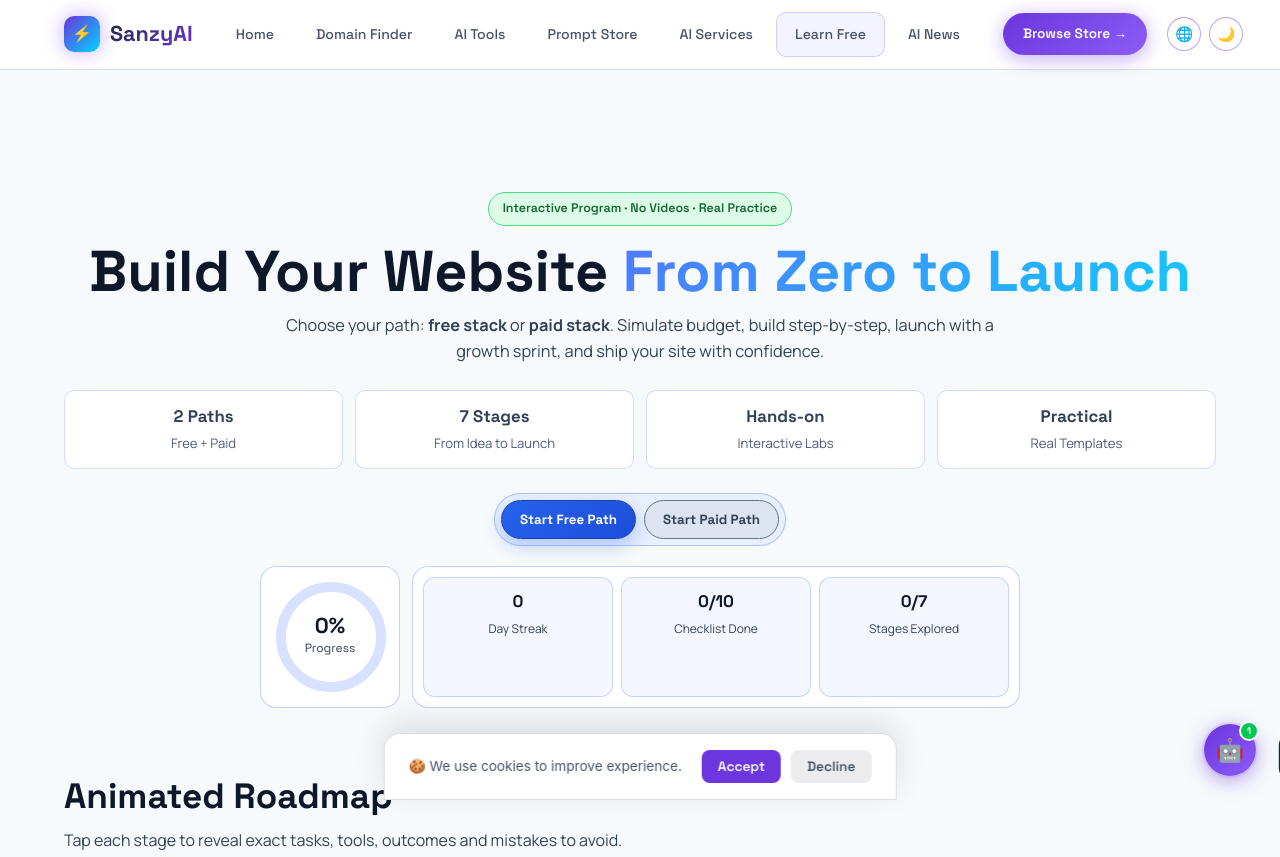
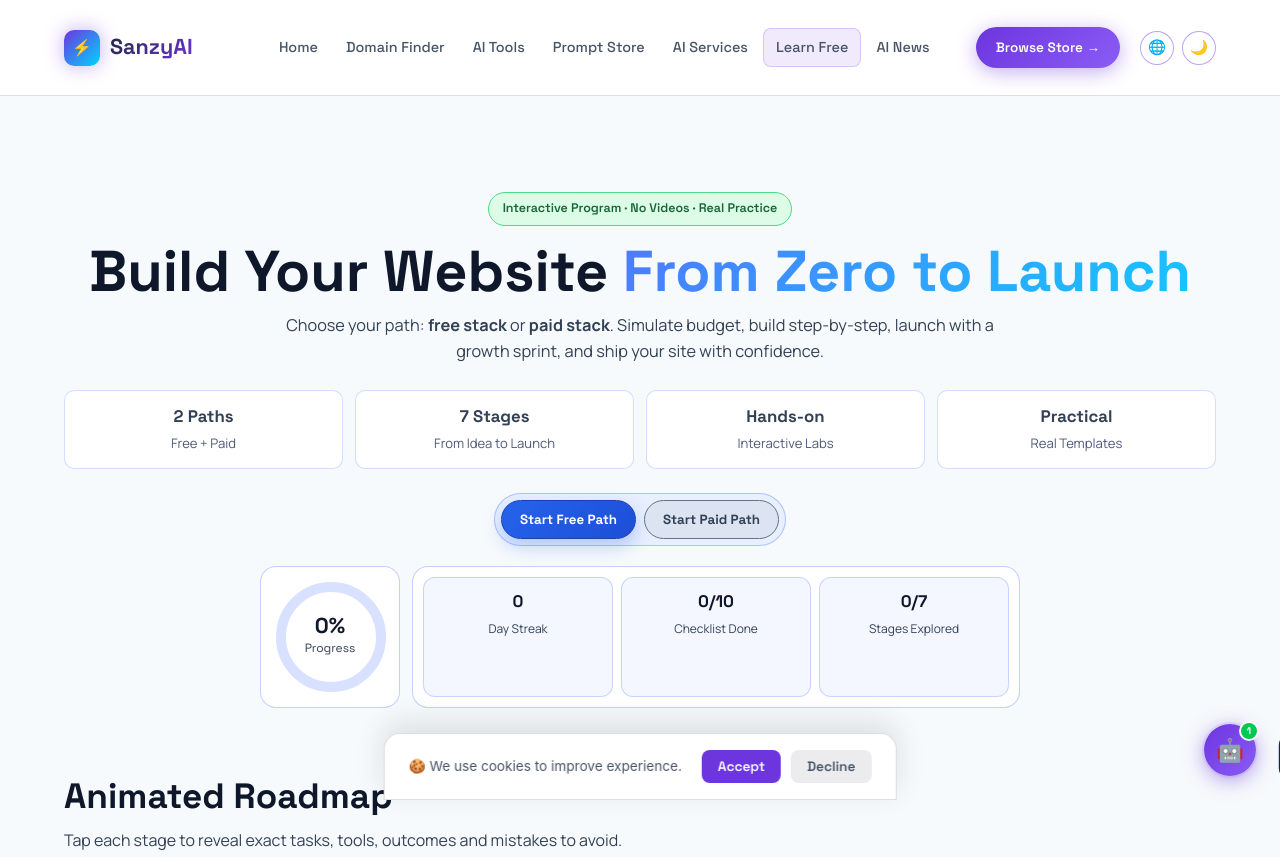
Before and after one commit to Prem736raj/sanzyai, a website built with Vite: page learn-free.html in a window 1280 px wide. Shown: the top 857 px of the page. Built offline with nearby package versions, Linux system fonts and the light colour scheme; no server answers.

Commit message:
Revert "fix: aggressively standardize navbar and container width across all pages by removing local overrides and using !important flags"
This reverts commit 841a0593293024bf6b10057374c4f55f86ce73cd.

```diff
--- a/src/ai-tools.css
+++ b/src/ai-tools.css
@@ -56,7 +56,7 @@
 /* ============================================
    UTILITIES
 ============================================ */
-
+.container { max-width: 1200px; margin: 0 auto; padding: 0 24px; }
 .gradient-text {
     background: var(--gradient);
     -webkit-background-clip: text;
--- a/src/blog.css
+++ b/src/blog.css
@@ -38,7 +38,10 @@
     line-height: 1.65;
 }
 
-
+.container { max-width: 1200px;
+    margin: 0 auto;
+    padding: 0 20px;
+}
 
 .gradient-text {
     background: linear-gradient(135deg, var(--news-cyan), var(--news-lime));
@@ -48,21 +51,56 @@
 }
 
 
+.nav-menu a {
+    text-decoration: none;
+    color: var(--news-muted);
+    font-family: 'Space Grotesk', sans-serif;
+    font-size: 0.88rem;
+    font-weight: 600;
+    padding: 8px 11px;
+    border-radius: 999px;
+    transition: var(--ease);
+}
+
+.nav-menu a:hover,
+.nav-menu a.active {
+    color: #f4fbff;
+    background: rgba(55, 227, 255, 0.12);
+}
 
 
+.hamburger span {
+    width: 22px;
+    height: 2px;
+    border-radius: 4px;
+    background: #dff3ff;
+}
 
 
+.mobile-nav.open {
+    display: block;
+}
 
+.mobile-nav ul {
+    list-style: none;
+    display: grid;
+    gap: 7px;
+}
 
+.mobile-nav a {
+    display: block;
+    text-decoration: none;
+    color: var(--news-muted);
+    padding: 10px 12px;
+    border-radius: 10px;
+    font-family: 'Space Grotesk', sans-serif;
+    font-weight: 600;
+}
 
-
-
-
-
-
-
-
-
+.mobile-nav a:hover {
+    color: #fff;
+    background: rgba(55, 227, 255, 0.14);
+}
 
 .breadcrumb {
     padding-top: 72px;
--- a/src/domain-finder.css
+++ b/src/domain-finder.css
@@ -60,7 +60,10 @@
 /* ============================================
    UTILITIES
 ============================================ */
-
+.container { max-width: 1200px;
+    margin: 0 auto;
+    padding: 0 24px;
+}
 
 .gradient-text {
     background: var(--gradient-primary);
--- a/src/globals.css
+++ b/src/globals.css
@@ -999,12 +999,11 @@
 }
 
 .navbar .container {
-    max-width: 1200px !important;
-    width: 100% !important;
-    margin: 0 auto !important;
-    padding: 0 24px !important;
-    box-sizing: border-box !important;
-    display: block !important;
+    max-width: 1200px;
+    width: 100%;
+    margin: 0 auto;
+    padding: 0 24px;
+    box-sizing: border-box;
 }
 
 .navbar-inner {
@@ -1047,39 +1046,37 @@
 
 /* Nav Menu */
 .nav-menu {
-    display: flex !important;
-    align-items: center !important;
-    gap: 4px !important;
-    list-style: none !important;
-    margin: 0 !important;
-    padding: 0 !important;
+    display: flex;
+    align-items: center;
+    gap: 2px;
+    list-style: none;
 }
 
 .nav-menu a {
-    display: block !important;
-    padding: 10px 18px !important;
-    color: rgba(255, 255, 255, 0.65) !important;
-    text-decoration: none !important;
-    font-family: 'Space Grotesk', sans-serif !important;
-    font-weight: 500 !important;
-    font-size: 0.88rem !important;
-    border-radius: 10px !important;
-    border: 1px solid transparent !important;
-    box-sizing: border-box !important;
-    white-space: nowrap !important;
-    transition: all 0.3s cubic-bezier(0.4, 0, 0.2, 1) !important;
-    position: relative !important;
+    display: block;
+    padding: 10px 18px;
+    color: rgba(255, 255, 255, 0.65);
+    text-decoration: none;
+    font-family: 'Space Grotesk', sans-serif;
+    font-weight: 500;
+    font-size: 0.88rem;
+    border-radius: 10px;
+    border: 1px solid transparent;
+    box-sizing: border-box;
+    white-space: nowrap;
+    transition: all 0.3s cubic-bezier(0.4, 0, 0.2, 1);
+    position: relative;
 }
 
 .nav-menu a:hover {
-    color: #fff !important;
-    background: rgba(108, 53, 222, 0.08) !important;
+    color: #fff;
+    background: rgba(108, 53, 222, 0.08);
 }
 
 .nav-menu a.active {
-    color: #fff !important;
-    background: rgba(120, 120, 255, 0.08) !important;
-    border: 1px solid rgba(120, 120, 255, 0.3) !important;
+    color: #fff;
+    background: rgba(120, 120, 255, 0.08);
+    border: 1px solid rgba(120, 120, 255, 0.3);
 }
 
 /* Nav Right */
--- a/src/learn-free.css
+++ b/src/learn-free.css
@@ -31,17 +31,42 @@
     padding-top: 72px;
 }
 
+.container { max-width: 1200px; margin: 0 auto; padding: 0 24px; }
 
+.nav-menu a {
+    color: var(--muted);
+    text-decoration: none;
+    font-family: var(--font-h);
+    font-size: 0.9rem;
+    padding: 7px 12px;
+    border-radius: 8px;
+    transition: var(--ease);
+}
+.nav-menu a:hover,
+.nav-menu a.active {
+    color: var(--ink);
+    background: rgba(79, 121, 255, 0.2);
+}
 
+.hamburger span {
+    display: block;
+    width: 20px;
+    height: 2px;
+    border-radius: 2px;
+    background: var(--ink);
+    margin: 4px 0;
+}
 
-
-
-
-
-
-
-
-
+.mobile-nav.open { display: block; }
+.mobile-nav ul { list-style: none; margin: 0; padding: 0; }
+.mobile-nav a {
+    display: block;
+    color: var(--muted);
+    text-decoration: none;
+    padding: 10px 12px;
+    border-radius: 8px;
+}
+.mobile-nav a:hover { color: var(--ink); background: rgba(79, 121, 255, 0.14); }
 
 .breadcrumb { padding-top: 10px; }
 .bc-inner {
--- a/src/prompt-store.css
+++ b/src/prompt-store.css
@@ -41,7 +41,7 @@
 }
 
 /* Base Styles */
-
+.container { max-width: 1200px;margin:0 auto;padding:0 24px}
 .gradient-text{background:var(--grad);-webkit-background-clip:text;-webkit-text-fill-color:transparent;background-clip:text}
 .gold-text{background:var(--grad-gold);-webkit-background-clip:text;-webkit-text-fill-color:transparent;background-clip:text}
 body{background:var(--bg);color:var(--text)}
```
